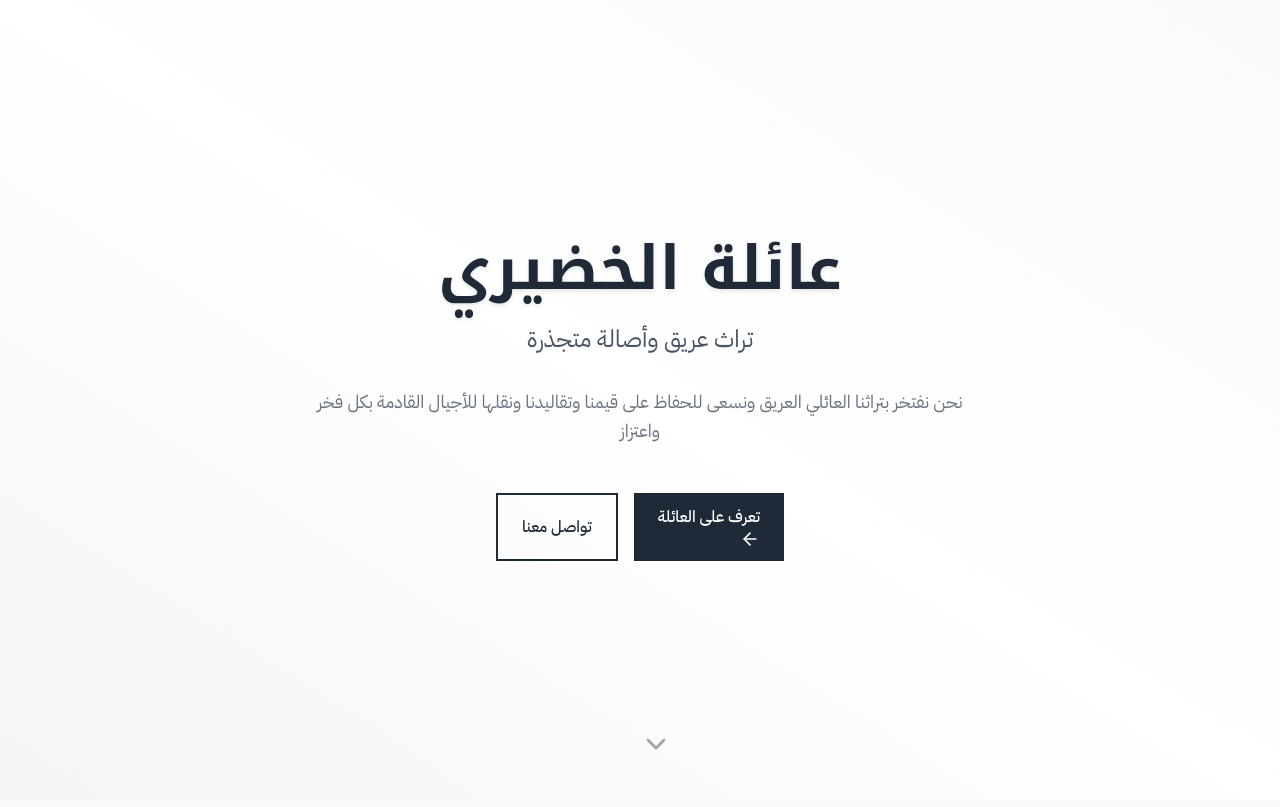
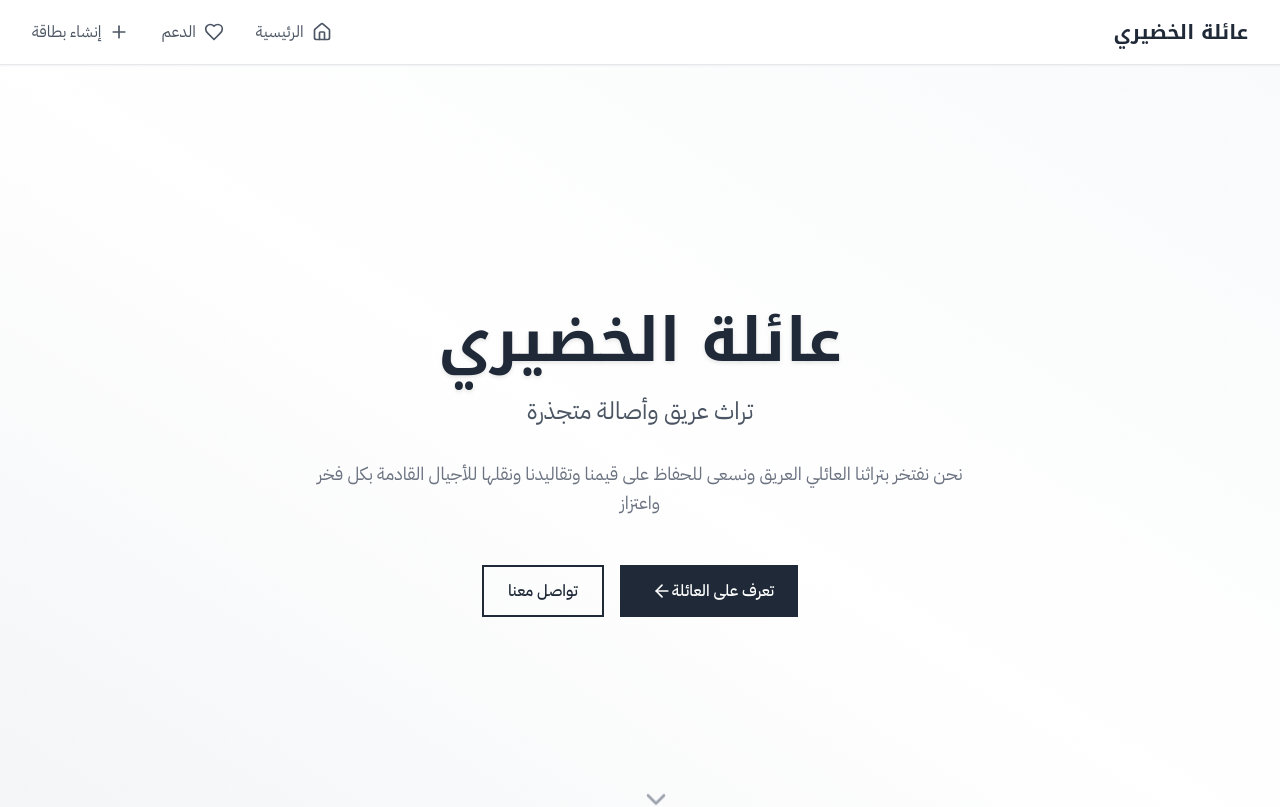
Before and after one commit to azamPro/Alkhodiriy-FrontEnd, a Next.js app: page / in a window 1280 px wide. Shown: the top 807 px of the page. Built offline with nearby package versions, Linux system fonts and the light colour scheme.

Commit message:
Create Arabic Navigation Bar

```diff
--- a/app/page.tsx
+++ b/app/page.tsx
@@ -1,6 +1,7 @@
 'use client';
 
 import { useEffect } from 'react';
+import Navbar from '../components/Navbar';
 import HeroSection from './sections/Hero';
 import AboutSection from './sections/About';
 import Activities from './sections/Activities';
@@ -21,6 +22,8 @@ export default function Home() {
 
   return (
     <main className="min-h-screen">
+      <Navbar />
+      <div className="pt-16">
         <HeroSection />
         <AboutSection />
         <Activities />
@@ -30,6 +33,7 @@ export default function Home() {
         <FAQSection />
         <ContactSection />
         <Footer />
+      </div>
     </main>
   );
 }
--- a/app/sections/Hero.tsx
+++ b/app/sections/Hero.tsx
@@ -3,6 +3,13 @@
 import { ChevronDown, ArrowLeft } from 'lucide-react';
 
 export default function HeroSection() {
+  const scrollToSection = (sectionId: string) => {
+    const element = document.getElementById(sectionId);
+    if (element) {
+      element.scrollIntoView({ behavior: 'smooth' });
+    }
+  };
+
   return (
     <section
       id="hero"
@@ -22,17 +29,27 @@ export default function HeroSection() {
             ونقلها للأجيال القادمة بكل فخر واعتزاز
           </p>
           <div className="flex flex-col sm:flex-row gap-4 justify-center">
-            <button className="btn-primary">
+            <button
+              onClick={() => scrollToSection('about')}
+              className="btn-primary flex items-center justify-center"
+            >
               تعرف على العائلة
               <ArrowLeft className="w-5 h-5 ml-2" />
             </button>
-            <button className="btn-secondary">تواصل معنا</button>
+            <button
+              onClick={() => scrollToSection('contact')}
+              className="btn-secondary"
+            >
+              تواصل معنا
+            </button>
           </div>
         </div>
       </div>
 
       <div className="absolute bottom-8 left-1/2 transform -translate-x-1/2 animate-bounce">
-        <ChevronDown className="w-8 h-8 text-gray-400" />
+        <button onClick={() => scrollToSection('about')}>
+          <ChevronDown className="w-8 h-8 text-gray-400" />
+        </button>
       </div>
     </section>
   );
--- /dev/null
+++ b/components/Navbar.tsx
@@ -0,0 +1,95 @@
+'use client';
+
+import { useState } from 'react';
+import { Menu, X, Home, Heart, Plus } from 'lucide-react';
+
+export default function Navbar() {
+  const [isMenuOpen, setIsMenuOpen] = useState(false);
+
+  const navItems = [
+    {
+      name: 'الرئيسية',
+      href: '#hero',
+      icon: <Home className="w-5 h-5" />
+    },
+    {
+      name: 'الدعم',
+      href: '#support',
+      icon: <Heart className="w-5 h-5" />
+    },
+    {
+      name: 'إنشاء بطاقة',
+      href: '#create-card',
+      icon: <Plus className="w-5 h-5" />
+    }
+  ];
+
+  const scrollToSection = (href: string) => {
+    const element = document.querySelector(href);
+    if (element) {
+      element.scrollIntoView({ behavior: 'smooth' });
+    }
+    setIsMenuOpen(false);
+  };
+
+  return (
+    <nav className="fixed top-0 left-0 right-0 z-50 bg-white/95 backdrop-blur-md border-b border-gray-200 shadow-sm">
+      <div className="section-container">
+        <div className="flex items-center justify-between h-16">
+          {/* Logo */}
+          <div className="flex items-center">
+            <h1 className="text-xl font-bold text-gray-800 font-arabic-primary">
+              عائلة الخضيري
+            </h1>
+          </div>
+
+          {/* Desktop Navigation */}
+          <div className="hidden md:flex items-center space-x-reverse space-x-8">
+            {navItems.map((item) => (
+              <button
+                key={item.name}
+                onClick={() => scrollToSection(item.href)}
+                className="flex items-center space-x-reverse space-x-2 text-gray-600 hover:text-gray-800 transition-colors duration-300 font-arabic-secondary"
+              >
+                {item.icon}
+                <span>{item.name}</span>
+              </button>
+            ))}
+          </div>
+
+          {/* Mobile Menu Button */}
+          <div className="md:hidden">
+            <button
+              onClick={() => setIsMenuOpen(!isMenuOpen)}
+              className="text-gray-600 hover:text-gray-800 transition-colors duration-300"
+            >
+              {isMenuOpen ? (
+                <X className="w-6 h-6" />
+              ) : (
+                <Menu className="w-6 h-6" />
+              )}
+            </button>
+          </div>
+        </div>
+
+        {/* Mobile Navigation */}
+        {isMenuOpen && (
+          <div className="md:hidden border-t border-gray-200 bg-white">
+            <div className="py-4 space-y-4">
+              {navItems.map((item) => (
+                <button
+                  key={item.name}
+                  onClick={() => scrollToSection(item.href)}
+                  className="flex items-center space-x-reverse space-x-3 w-full text-right px-4 py-2 text-gray-600 hover:text-gray-800 hover:bg-gray-50 transition-colors duration-300 font-arabic-secondary"
+                >
+                  {item.icon}
+                  <span>{item.name}</span>
+                </button>
+              ))}
+            </div>
+          </div>
+        )}
+      </div>
+    </nav>
+  );
+}
```
Lines whose indentation alone changed are shown as unchanged.
